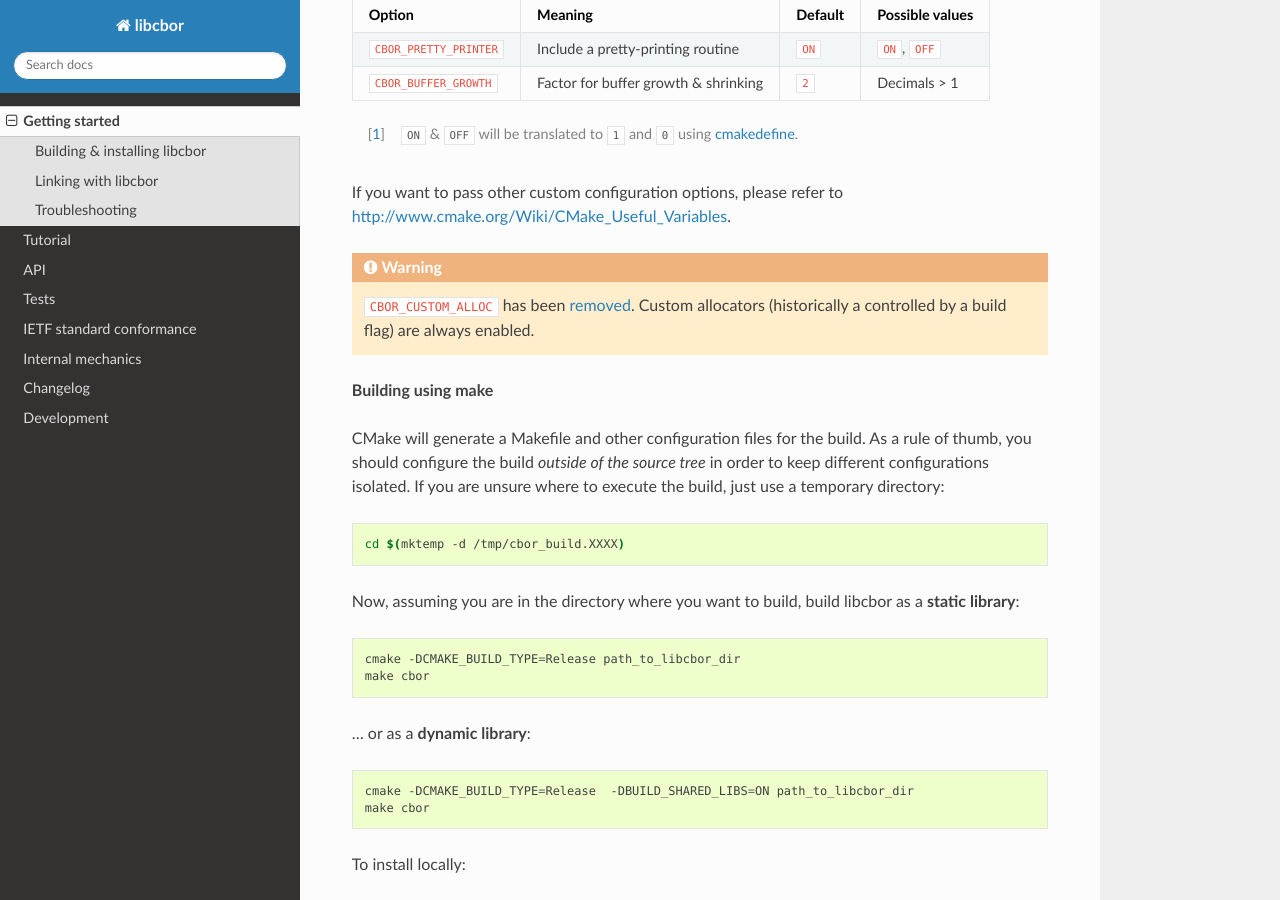
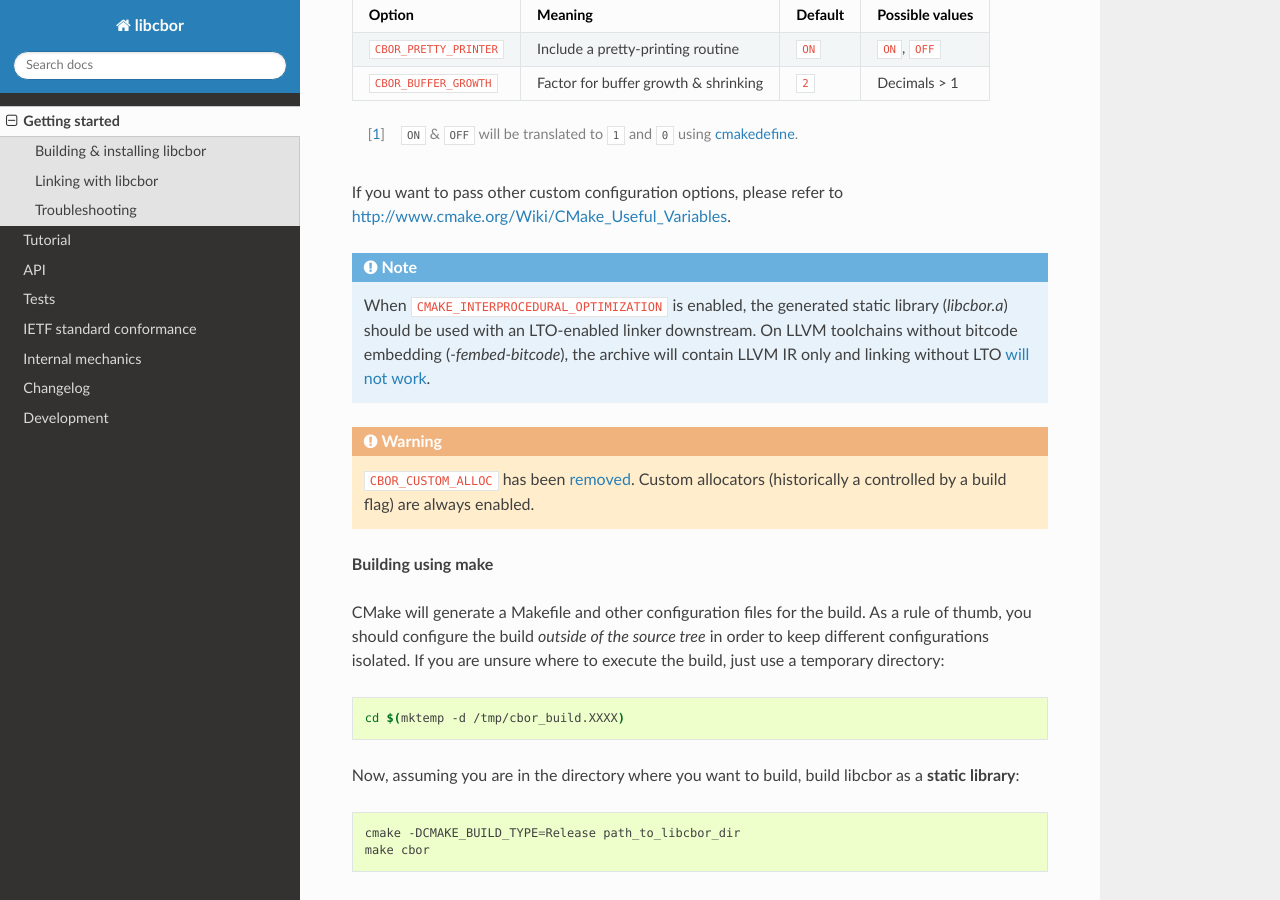
Before and after one commit to PJK/libcbor, a Sphinx documentation site: the page built from doc/source/getting_started.rst, in a window 1280 px wide and 900 px high, scrolled down 1365 px. Built offline with Sphinx 7.4.7 and the Read the Docs theme 3.1.0, drawn with Linux system fonts in a browser that asks for light colours.

Commit message:
Add a doc note on lto linking (#373)
* Remove deprecated CBOR_CUSTOM_ALLOC on cirrus

* Document https://github.com/PJK/libcbor/issues/372

```diff
--- a/doc/source/getting_started.rst
+++ b/doc/source/getting_started.rst
@@ -101,6 +101,9 @@ The following configuration options will also be defined as macros [#]_ in ``<cb
 .. [#] ``ON`` & ``OFF`` will be translated to ``1`` and ``0`` using `cmakedefine <https://cmake.org/cmake/help/v3.2/command/configure_file.html?highlight=cmakedefine>`_.
 
 If you want to pass other custom configuration options, please refer to `<http://www.cmake.org/Wiki/CMake_Useful_Variables>`_.
+
+.. note::
+    When ``CMAKE_INTERPROCEDURAL_OPTIMIZATION`` is enabled, the generated static library (`libcbor.a`) should be used with an LTO-enabled linker downstream. On LLVM toolchains without bitcode embedding (`-fembed-bitcode`), the archive will contain LLVM IR only and linking without LTO  `will not work <https://github.com/PJK/libcbor/issues/372>`_.
 
 .. warning::
     ``CBOR_CUSTOM_ALLOC`` has been `removed <https://github.com/PJK/libcbor/pull/237>`_.
```
Also changed, not shown: .cirrus.yml.
